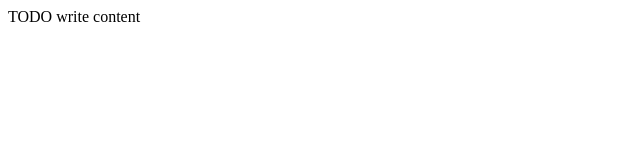
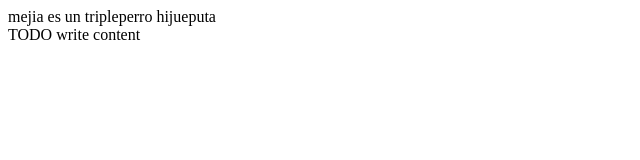
Before and after one commit to Daesme/Repository, a plain HTML site: page web/index.html in a window 1280 px wide. Shown: the whole page, without its empty margins (0-640 px from the left). Drawn offline with Linux system fonts and the light colour scheme.

Commit message:
cambio inicial

```diff
--- a/web/index.html
+++ b/web/index.html
@@ -5,6 +5,7 @@ To change this template file, choose Tools | Templates
 and open the template in the editor.
 -->
 <html>
+    mejia es un tripleperro hijueputa
     <head>
         <title>TODO supply a title</title>
         <meta charset="UTF-8">
```
